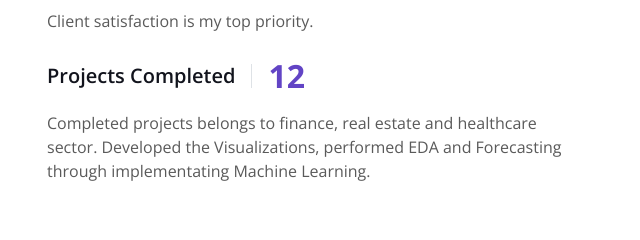
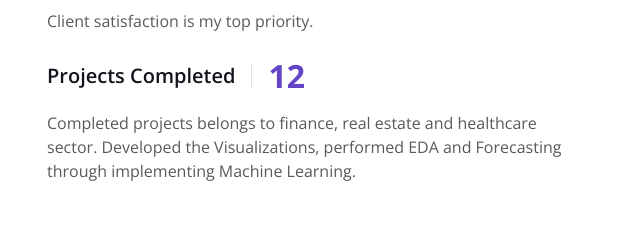
Before and after one commit to JaleesMoeen/DataScience-Jalees, a plain HTML site: page index.html in a window 1280 px wide. Shown: the part 1019-1259 px from the top of the page, 617-1257 px from the left. Drawn offline with nearby package versions, Linux system fonts and the light colour scheme.

Commit message:
Update index.html

```diff
--- a/index.html
+++ b/index.html
@@ -159,7 +159,7 @@
                         <h5 class="border-end pe-3 me-3 mb-0">Projects Completed</h5>
                         <h2 class="text-primary fw-bold mb-0" data-toggle="counter-up">12</h2>
                     </div>
-                    <p class="mb-0">Completed projects belongs to finance, real estate and healthcare sector. Developed the Visualizations, performed EDA and Forecasting through implementating Machine Learning.</p>
+                    <p class="mb-0">Completed projects belongs to finance, real estate and healthcare sector. Developed the Visualizations, performed EDA and Forecasting through implementing Machine Learning.</p>
                 </div>
             </div>
         </div>
```
